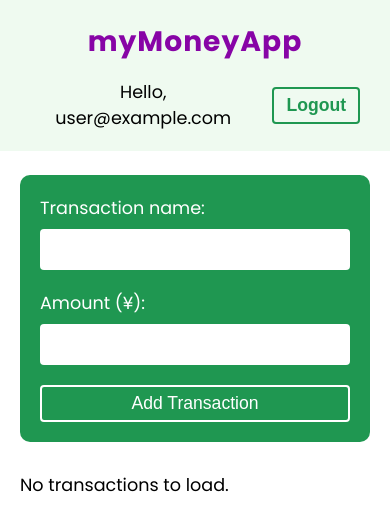
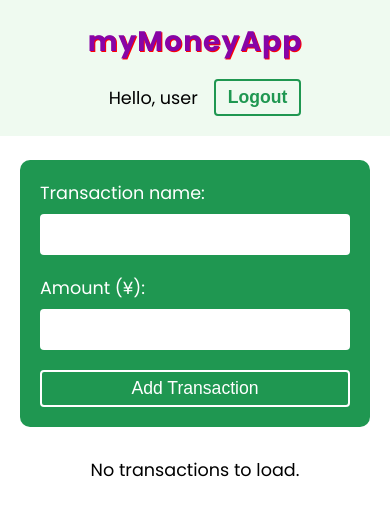
Before and after one commit to tirsop/finance-tracker, a React (Create React App) app: page / in a window 390 px wide. Shown: the top 530 px of the page. Built offline with nearby package versions, Linux system fonts and the light colour scheme; no server answers; the database is empty; sample sign-in values are in the browser's storage.

Commit message:
responsive style

```diff
--- a/src/components/Navbar.js
+++ b/src/components/Navbar.js
@@ -23,7 +23,7 @@ export default function Navbar() {
           )}
           {user &&
             <>
-              <li>Hello, {user.email}</li>
+              <li>Hello, {user.email.substring(0, user.email.indexOf('@'))}</li>
               <li><button className="btn" onClick={logout}>Logout</button></li>
             </>
           }
--- a/src/components/Navbar.module.css
+++ b/src/components/Navbar.module.css
@@ -14,6 +14,7 @@
 .navbar ul div {
   display: flex;
   align-items: center;
+  margin-left: 20px;
 }
 .title {
   margin-right: auto;
@@ -21,6 +22,7 @@
   letter-spacing: 1px;
   font-size: 1.6em;
   color: #8704a6;
+  text-shadow: 1px 1px 0px #ff0000;
 }
 .navbar button, .navbar a {
   margin-left: 16px;
@@ -30,13 +32,17 @@
   text-decoration: none;
 }
 
-@media (max-width: 500px) {
-  .title {
-    margin: 0 0 16px;
-  }
+
+
+/* --------------- MEDIA_QUERIES--------------- */
+
+@media (max-width: 667px) {
   .navbar ul {
     text-align: center;
     display: flex;
     flex-direction: column;
   }
+  .title {
+    margin: 0 0 16px;
+  }
 }
--- a/src/pages/home/Home.js
+++ b/src/pages/home/Home.js
@@ -20,7 +20,7 @@ export default function Home() {
   return (
     <div className={styles.container}>
       <div className={styles.content}>
-        {error && <p>{error}</p>}
+        {error && <p className={styles.error}>{error}</p>}
         {isPending && <Spinner />}
         {data && <TransactionList transactions={data} />}
       </div>
--- a/src/pages/home/Home.module.css
+++ b/src/pages/home/Home.module.css
@@ -59,7 +59,9 @@
 .sidebar aside li {
   margin: 10px;
 }
-
+.error {
+  text-align: center;
+}
 
 /* transactions */
 .transactions li {
```
